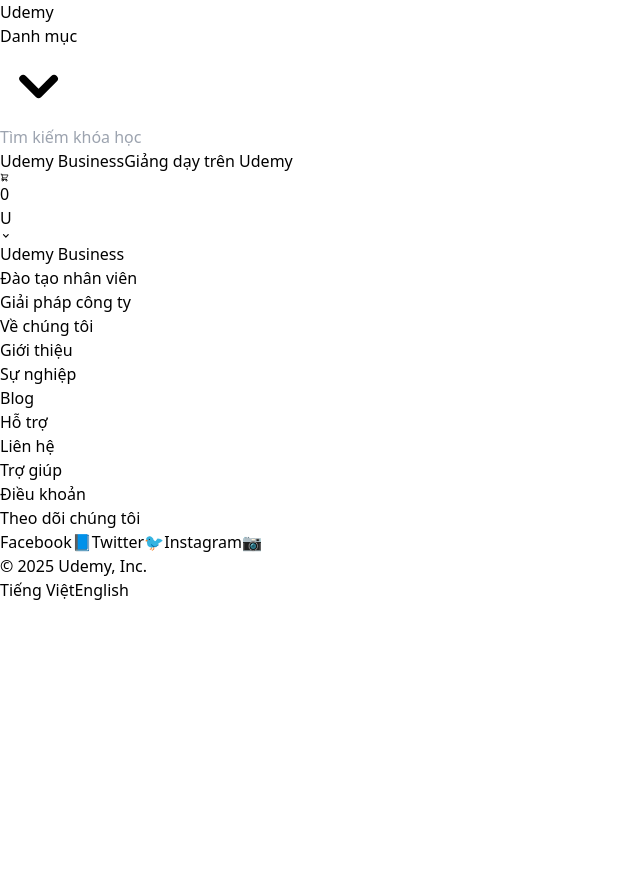
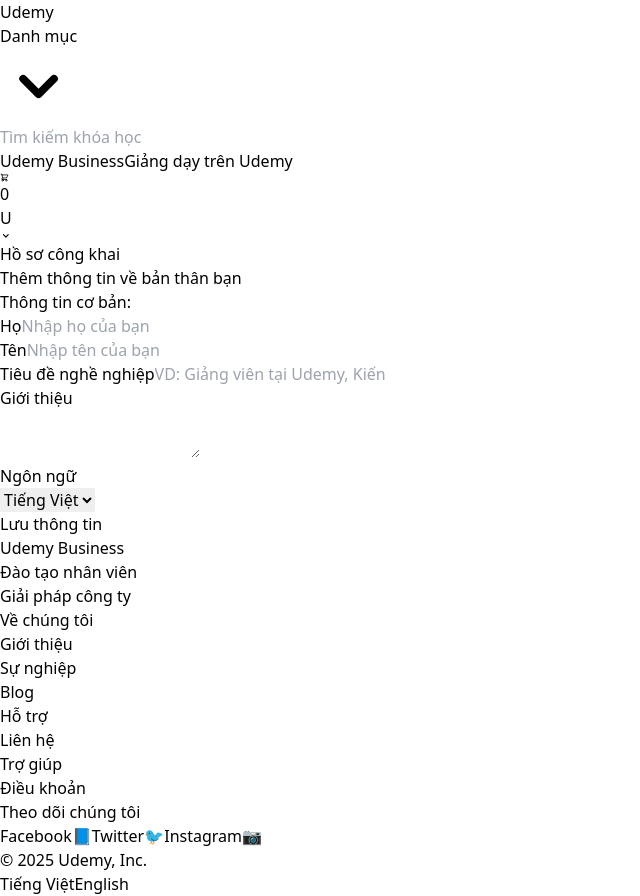
Before and after one commit to DucAnhDev9421/online-course-platform, a React (Vite) app: page /profileuser in a window 1280 px wide. Shown: the whole page, without its empty margins (0-640 px from the left). Before the commit the page ends 800 px from the top, so only its background shows below. Built offline with nearby package versions, Linux system fonts and the light colour scheme.

Commit message:
[add] ProfileUser

```diff
--- a/package.json
+++ b/package.json
@@ -27,6 +27,6 @@
     "eslint-plugin-react-refresh": "^0.4.7",
     "postcss": "^8.5.3",
     "tailwindcss": "^3.4.17",
-    "vite": "^6.2.3"
+    "vite": "^6.2.4"
   }
 }
--- a/src/App.jsx
+++ b/src/App.jsx
@@ -6,6 +6,7 @@ import CourseCard from './components/courses/CourseCard';
 import Footer from './components/layout/Footer';
 import Login from './components/auth/Login';
 import Register from './components/auth/Register';
+import ProfileUser from './pages/ProfileUser';
 
 const courses = [
   {
@@ -51,6 +52,8 @@ export default function App() {
             } />
             <Route path="/login" element={<Login/>} />
             <Route path="/register" element={<Register/>} />
+            {/* Thêm route cho ProfileUser */}
+            <Route path="/profileuser" element={<ProfileUser/>} />
           </Routes>
         </main>
         <Footer />
--- a/src/pages/ProfilePage.jsx
+++ b/src/pages/ProfilePage.jsx
@@ -1,4 +1,5 @@
 //ProfilePage.jsx
+// eslint-disable-next-line no-unused-vars
 export default function ProfilePage({ userData, onClose }) {
     return (
       <div className="absolute right-0 mt-2 w-48 bg-white rounded-md shadow-lg py-1 z-50 border border-gray-200">
--- a/src/pages/ProfileUser.jsx
+++ b/src/pages/ProfileUser.jsx
@@ -0,0 +1,106 @@
+// eslint-disable-next-line no-unused-vars
+import React, { useState } from 'react';
+
+const ProfileUser = () => {
+  const [profile, setProfile] = useState({
+    firstName: '',
+    lastName: '',
+    age: '',
+    jobTitle: '',
+    sectionBU: '',
+    language: 'Tiếng Việt'
+  });
+
+  const handleChange = (e) => {
+    const { name, value } = e.target;
+    setProfile(prev => ({
+      ...prev,
+      [name]: value
+    }));
+  };
+
+  return (
+    <div className="profile-container max-w-2xl mx-auto p-6 bg-white rounded-lg shadow-md">
+      <h1 className="text-2xl font-bold text-gray-800 mb-6">Hồ sơ công khai</h1>
+      <p className="text-gray-600 mb-6">Thêm thông tin về bản thân bạn</p>
+
+      <div className="divider h-px bg-gray-200 my-4"></div>
+
+      <div className="basic-info mb-8">
+        <h2 className="text-lg font-semibold text-gray-700 mb-4">Thông tin cơ bản:</h2>
+
+        <div className="grid grid-cols-2 gap-4 mb-4">
+          <div>
+            <label className="block text-gray-700 mb-1">Họ</label>
+            <input
+              type="text"
+              name="lastName"
+              value={profile.lastName}
+              onChange={handleChange}
+              className="w-full p-2 border border-gray-300 rounded"
+              placeholder="Nhập họ của bạn"
+            />
+          </div>
+          <div>
+            <label className="block text-gray-700 mb-1">Tên</label>
+            <input
+              type="text"
+              name="firstName"
+              value={profile.firstName}
+              onChange={handleChange}
+              className="w-full p-2 border border-gray-300 rounded"
+              placeholder="Nhập tên của bạn"
+            />
+          </div>
+        </div>
+
+        <div className="mb-4">
+          <label className="block text-gray-700 mb-1">Tiêu đề nghề nghiệp</label>
+          <input
+            type="text"
+            name="jobTitle"
+            value={profile.jobTitle}
+            onChange={handleChange}
+            className="w-full p-2 border border-gray-300 rounded"
+            placeholder="VD: Giảng viên tại Udemy, Kiến trúc sư..."
+          />
+        </div>
+      </div>
+
+      <div className="divider h-px bg-gray-200 my-4"></div>
+
+      <div className="section-bu mb-8">
+        <h2 className="text-lg font-semibold text-gray-700 mb-4">Giới thiệu</h2>
+        <textarea
+          name="sectionBU"
+          value={profile.sectionBU}
+          onChange={handleChange}
+          className="w-full p-2 border border-gray-300 rounded h-20"
+        />
+      </div>
+
+      <div className="divider h-px bg-gray-200 my-4"></div>
+
+      <div className="language-section">
+        <h2 className="text-lg font-semibold text-gray-700 mb-4">Ngôn ngữ</h2>
+        <select
+          name="language"
+          value={profile.language}
+          onChange={handleChange}
+          className="w-full p-2 border border-gray-300 rounded"
+        >
+        <option value="vi">Tiếng Việt</option>
+        <option value="en">English</option>
+        </select>
+      </div>
+
+      <div className="mt-8">
+        <button className="bg-blue-500 text-white px-4 py-2 rounded hover:bg-blue-600">
+          Lưu thông tin
+        </button>
+      </div>
+    </div>
+  );
+};
+
+export default ProfileUser;
```
Also changed, not shown: 1 other file (tests, documents, lock files or other folders).
